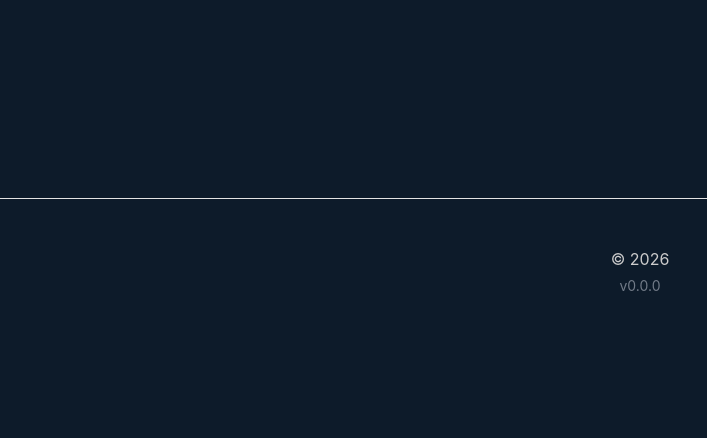
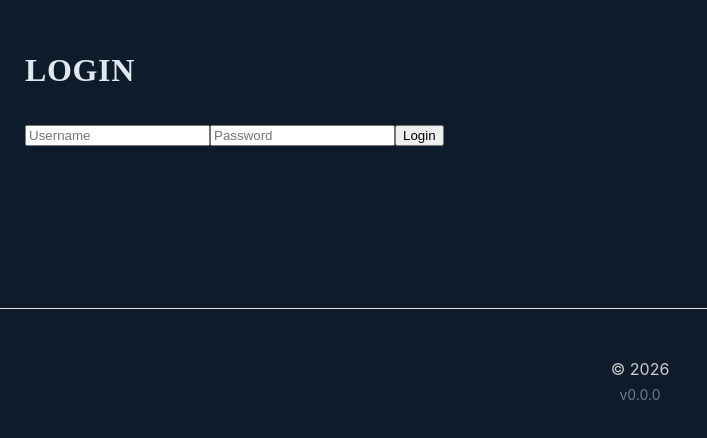
Before and after one commit to LuisDev912/EduMath-Track, a React (Vite) app in the folder frontend/: page /login in a window 1280 px wide. Shown: the part 110-548 px from the top of the page, without its empty margins (0-707 px from the left). Built offline with nearby package versions, Linux system fonts and the light colour scheme.

Commit message:
feat(frontend): add basic HTML layour for the Register and Login page

```diff
--- a/frontend/src/features/auth/pages/Login.tsx
+++ b/frontend/src/features/auth/pages/Login.tsx
@@ -3,7 +3,34 @@ import AuthLayout from "../components/AutLayout"
 export default function Login() {
     return (
         <AuthLayout id="login">
-            <h2></h2>
+            <h1 className="heading-primary">LOGIN</h1>
+
+            <form id="login-form" method="POST">
+
+                <label htmlFor="user-name" className="sr-only">Enter your username here</label>
+                <input
+                    id="user-name"
+                    type="text"
+                    placeholder="Username"
+                    required
+                    aria-required
+                />
+
+                <label htmlFor="user-password" className="sr-only">Enter your password here</label>
+                <input
+                    id="user-password"
+                    type="password"
+                    placeholder="Password"
+                    required
+                    aria-required
+                />
+
+                <input
+                    type="submit"
+                    value="Login"
+                    id="login-submit"
+                />
+            </form>
         </AuthLayout>
     )
 };
--- a/frontend/src/features/auth/pages/Register.tsx
+++ b/frontend/src/features/auth/pages/Register.tsx
@@ -1,9 +1,36 @@
 import AuthLayout from "../components/AutLayout"
 
-export default function Login() {
+export default function Register() {
     return (
         <AuthLayout id="register">
-            <h2></h2>
+            <h1 className="heading-primary">REGISTER</h1>
+
+            <form id="register-form" method="POST">
+
+                <label htmlFor="user-name" className="sr-only">Enter your username here</label>
+                <input
+                    id="user-name"
+                    type="text"
+                    placeholder="Username"
+                    required
+                    aria-required
+                />
+
+                <label htmlFor="user-password" className="sr-only">Enter your password here</label>
+                <input
+                    id="user-password"
+                    type="password"
+                    placeholder="Password"
+                    required
+                    aria-required
+                />
+
+                <input
+                    type="submit"
+                    value="register"
+                    id="register-submit"
+                />
+            </form>
         </AuthLayout>
     )
 };
```
